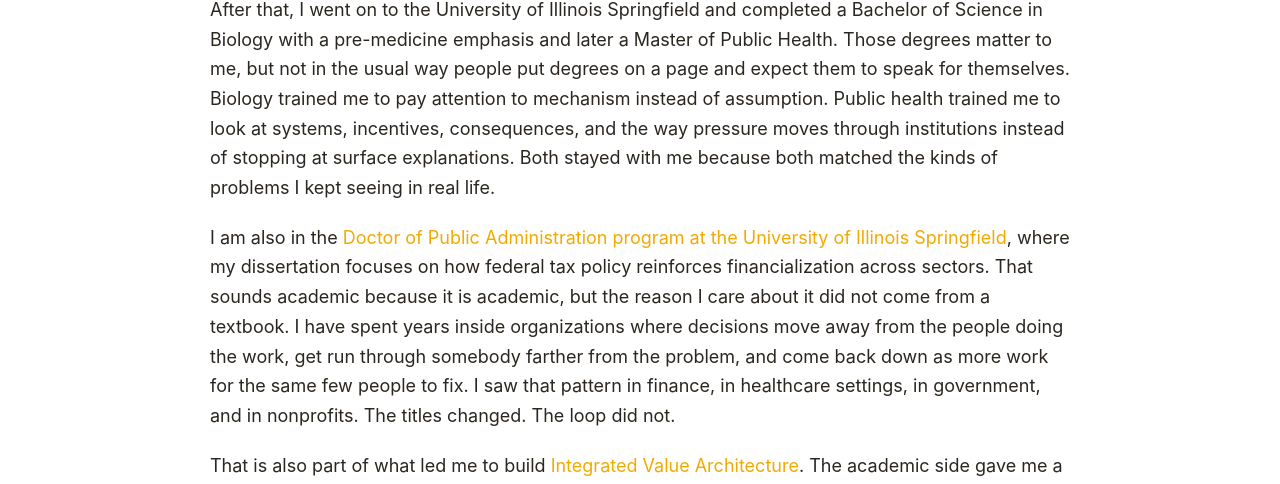
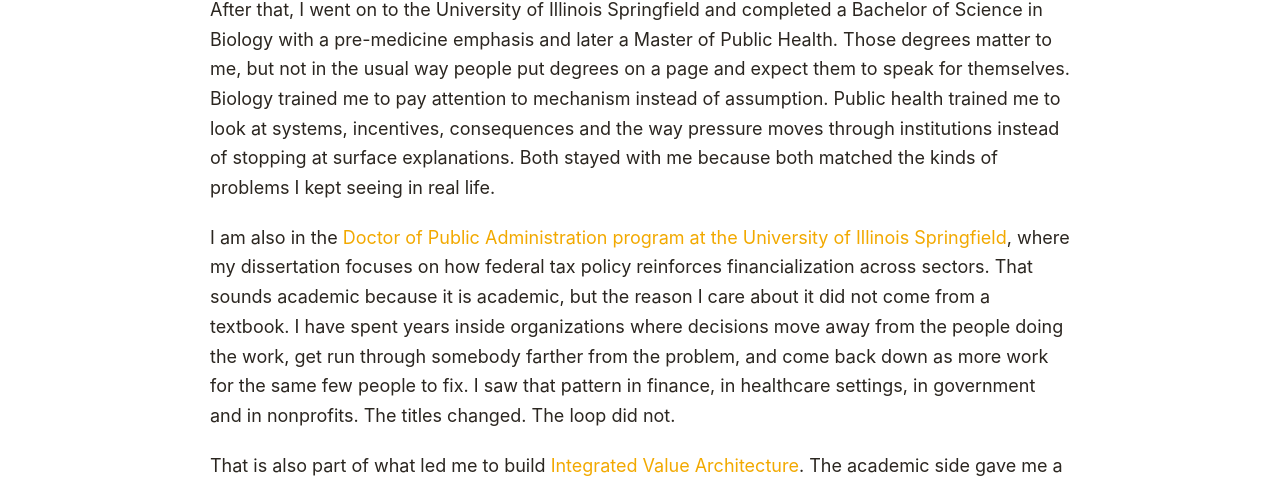
Before and after one commit to efost7873/evanmichealfoster.com, a Jekyll site: the page built from academics.md, in a window 1280 px wide and 900 px high, scrolled down 564 px. Shown: the part 261-745 px from the top of the window. Built offline with Jekyll 4.4.1, drawn with Linux system fonts in a browser that asks for light colours.

```diff
--- a/academics.md
+++ b/academics.md
@@ -2,7 +2,7 @@
 layout: default
 title: Evan Foster Academics | Lincoln Land Community College and University of Illinois Springfield
 permalink: /academics/
-description: The academic background of Evan Foster, including Lincoln Land Community College, the University of Illinois Springfield, and doctoral work in public administration.
+description: The academic background of Evan Foster, including Lincoln Land Community College, the University of Illinois Springfield and doctoral work in public administration.
 ---
 
 # Academics
@@ -13,8 +13,8 @@ Lincoln Land is where that started to change. I studied business administration
 
 That is why Lincoln Land still matters to me. It is part of my local story, but more than that, it is where the academic side of my life stopped feeling fake. I did not leave there with a degree, but I did leave there with something I had not had before, which was real evidence that I could do serious academic work and belong in that environment. Once that clicked, the rest of the path stopped looking impossible.
 
-After that, I went on to the University of Illinois Springfield and completed a Bachelor of Science in Biology with a pre-medicine emphasis and later a Master of Public Health. Those degrees matter to me, but not in the usual way people put degrees on a page and expect them to speak for themselves. Biology trained me to pay attention to mechanism instead of assumption. Public health trained me to look at systems, incentives, consequences, and the way pressure moves through institutions instead of stopping at surface explanations. Both stayed with me because both matched the kinds of problems I kept seeing in real life.
+After that, I went on to the University of Illinois Springfield and completed a Bachelor of Science in Biology with a pre-medicine emphasis and later a Master of Public Health. Those degrees matter to me, but not in the usual way people put degrees on a page and expect them to speak for themselves. Biology trained me to pay attention to mechanism instead of assumption. Public health trained me to look at systems, incentives, consequences and the way pressure moves through institutions instead of stopping at surface explanations. Both stayed with me because both matched the kinds of problems I kept seeing in real life.
 
-I am also in the <a href="https://www.uis.edu/spmp/doctoral-students" target="_blank" rel="noopener">Doctor of Public Administration program at the University of Illinois Springfield</a>, where my dissertation focuses on how federal tax policy reinforces financialization across sectors. That sounds academic because it is academic, but the reason I care about it did not come from a textbook. I have spent years inside organizations where decisions move away from the people doing the work, get run through somebody farther from the problem, and come back down as more work for the same few people to fix. I saw that pattern in finance, in healthcare settings, in government, and in nonprofits. The titles changed. The loop did not.
+I am also in the <a href="https://www.uis.edu/spmp/doctoral-students" target="_blank" rel="noopener">Doctor of Public Administration program at the University of Illinois Springfield</a>, where my dissertation focuses on how federal tax policy reinforces financialization across sectors. That sounds academic because it is academic, but the reason I care about it did not come from a textbook. I have spent years inside organizations where decisions move away from the people doing the work, get run through somebody farther from the problem, and come back down as more work for the same few people to fix. I saw that pattern in finance, in healthcare settings, in government and in nonprofits. The titles changed. The loop did not.
 
 That is also part of what led me to build <a href="https://integratedvaluearchitecture.com/" target="_blank" rel="noopener">Integrated Value Architecture</a>. The academic side gave me a place to study the pattern directly. The rest came from living inside enough versions of it to stop pretending it was random. So this page is not here to make my path look neat or traditional. It is here because Lincoln Land was where things turned, UIS is where I finished the degrees, and the doctoral work is where the same questions I had been carrying for years finally had a formal place to go.
```
